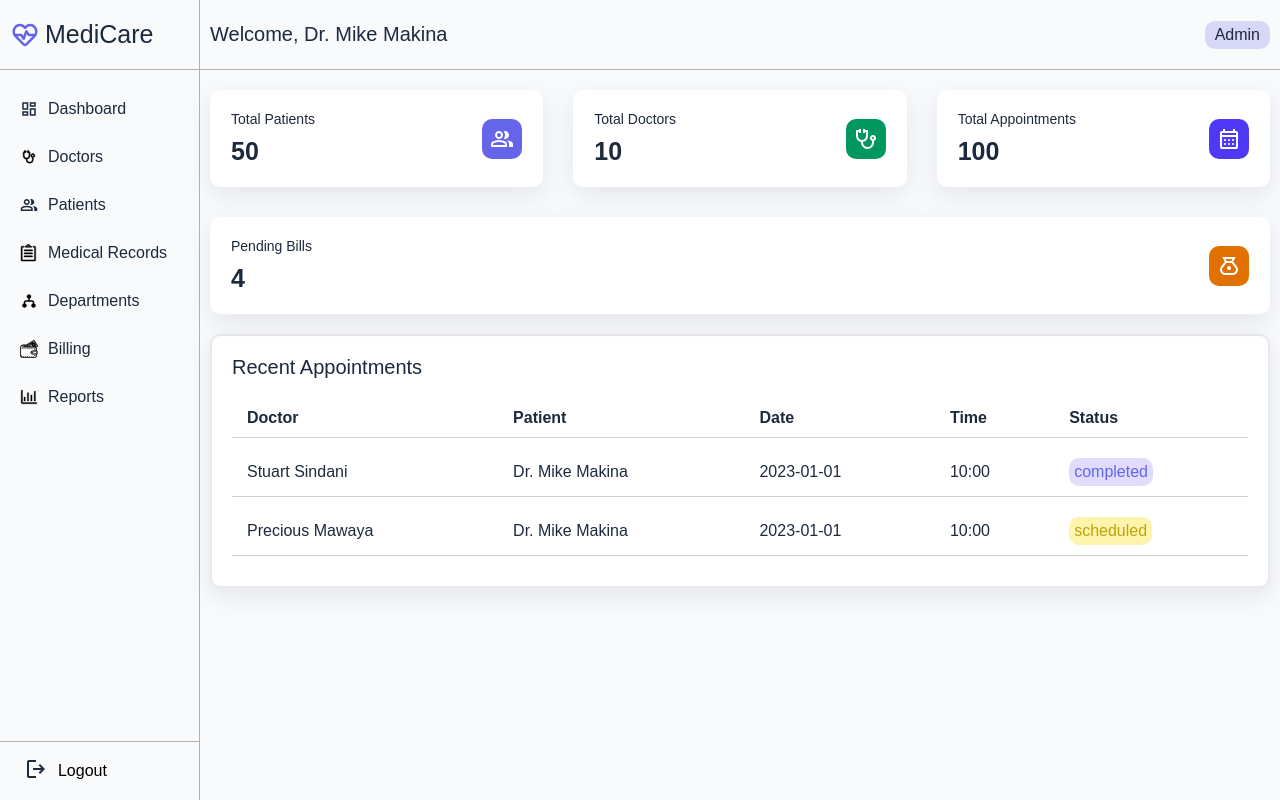
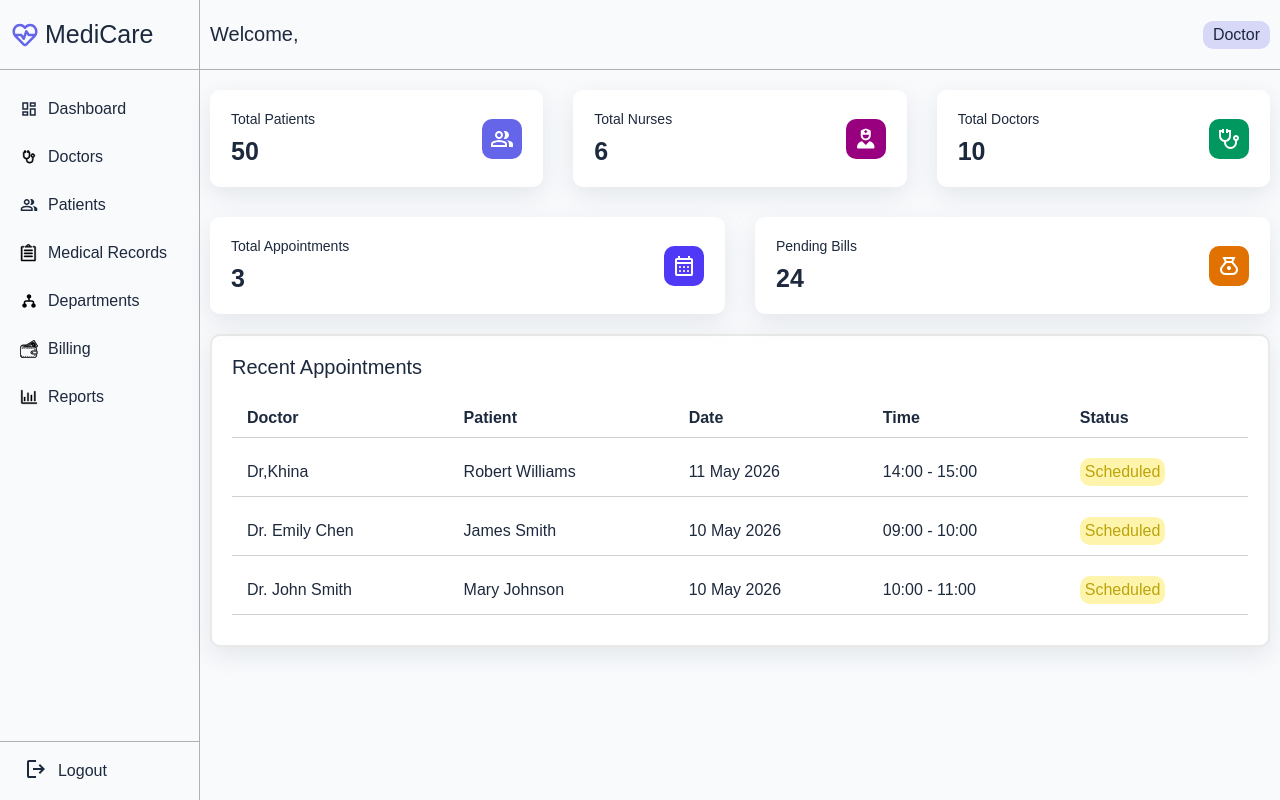
Before and after one commit to jjjjjess/WEBD-2200-FinalProject, a PHP site: page /dashboard.php in a window 1280 px wide. Run offline with PHP 8.4, Linux system fonts and the light colour scheme; a user stored in the database is signed in; data comes from the database, SQL or seed files in the repository.

Commit message:
Implemented dynamic dashboard with role based navigation, stts n logout functionality

```diff
--- a/dashboard.css
+++ b/dashboard.css
@@ -200,6 +200,7 @@ body{
 .bottom-section .right .stats .card .icon-stethoscope{
     background-color:#00985F ;
 }
+
 .bottom-section .right .stats .card .icon-calendar{
     background-color:#4F39F6 ;
 }
--- a/dashboard.php
+++ b/dashboard.php
@@ -1,3 +1,42 @@
+<?php
+include 'dashboard/dbConnection.php';
+
+session_start();
+if (!isset($_SESSION['user_id'])) {
+    header("Location: login.php");
+    exit;
+}
+
+$role = $_SESSION['role'];
+
+$patients = $conn->query("SELECT * FROM patients");
+$doctors = $conn->query("SELECT * FROM doctors");
+$nurses = $conn->query("SELECT * FROM nurses");
+$appointmentCount = $conn->query("SELECT * FROM appointments");
+
+$pendingBills = $conn->query("SELECT * FROM billing WHERE status = 'Pending'");
+
+$appointments = $conn->query("
+    SELECT
+        patients.name AS patient_name,
+        doctors.name AS doctor_name,
+        appointments.appointment_date,
+        appointments.appointment_time,
+        appointments.status
+    FROM appointments
+    JOIN patients ON appointments.patient_id = patients.id
+    JOIN doctors ON appointments.doctor_id = doctors.id
+    ORDER BY appointments.appointment_date DESC
+    LIMIT 5
+");
+
+$totalPatients = $patients ? $patients->num_rows : 0;
+$totalDoctors = $doctors ? $doctors->num_rows : 0;
+$totalNurses = $nurses ? $nurses->num_rows : 0;
+$totalAppointments = $appointmentCount ? $appointmentCount->num_rows : 0;
+$totalPendingBills = $pendingBills ? $pendingBills->num_rows : 0;
+?>
+
 <!DOCTYPE html>
 <html lang="en">
 <head>
@@ -5,6 +44,7 @@
     <meta name="viewport" content="width=device-width, initial-scale=1.0">
     <title>Dashboard</title>
     <link rel="stylesheet" href="dashboard.css">
+    <link rel="stylesheet" href="https://cdnjs.cloudflare.com/ajax/libs/font-awesome/6.5.0/css/all.min.css">
 </head>
 <body>
     <div class="container">
@@ -17,11 +57,12 @@
             </div>
             <div class="right">
                 <div class="user">
-                    Welcome, Dr. Mike Makina
+                    Welcome,
+                    <?php echo $_SESSION['username']; ?>
                 </div>
 
                 <div class="role">
-                    Admin
+                <?php echo $_SESSION['role']; ?>
                 </div>
             </div>
         </div>
@@ -37,13 +78,10 @@
                         <div class="icon">
                             <img src="images/logout2.svg" alt="logout icon">
                         </div>
-
-                        Logout
+                        <a style="text-decoration: none; color: #1D293D;" href="dashboardLogout.php">Logout</a>
                     </button>
                 </div>
             </div>
-
-
 
             <div class="right">
                 <div class="stats">
@@ -53,7 +91,7 @@
                                Total Patients
                             </div>
                             <div class="number">
-                                50
+                                <?php echo $totalPatients;?>
                             </div>
                         </div>
 
@@ -62,13 +100,34 @@
                         </div>
                     </div>
 
+
+                    <?php if ($role === 'Doctor'): ?>
+                    <div class="card">
+                        <div class="card-left">
+                            <div class="title">
+                               Total Nurses
+                            </div>
+                            <div class="number">
+                                <?php echo $totalNurses;?>
+                            </div>
+                        </div>
+
+                        <div class="icon-stethoscope" style="    background-color:#98007f;
+                        ">
+                        <i class="fa-solid fa-user-nurse" style="color: white; font-size: 20px;"></i>
+                        </div>
+                    </div>
+                    <?php endif; ?>
+
+
+                    <?php if ($role === 'Doctor'): ?>
                     <div class="card">
                         <div class="card-left">
                             <div class="title">
                                Total Doctors
                             </div>
                             <div class="number">
-                                10
+                                <?php echo $totalDoctors;?>
                             </div>
                         </div>
 
@@ -76,13 +135,16 @@
                             <img src="images/stethoscope.svg" alt="stethoscope icon">
                         </div>
                     </div>
+                    <?php endif; ?>
+
+
                     <div class="card">
                         <div class="card-left">
                             <div class="title">
                                Total Appointments
                             </div>
                             <div class="number">
-                                100
+                                <?php echo $totalAppointments; ?>
                             </div>
                         </div>
 
@@ -90,13 +152,16 @@
                             <img src="images/calendar.svg" alt="calendar icon">
                         </div>
                     </div>
+
+
+                    <?php if ($role === 'Doctor' || $role === 'Receptionist'): ?>
                     <div class="card">
                         <div class="card-left">
                             <div class="title">
                                Pending Bills
                             </div>
                             <div class="number">
-                                4
+                            <?php echo $totalPendingBills; ?>
                             </div>
                         </div>
 
@@ -104,6 +169,7 @@
                             <img src="images/money.svg" alt="patients icon">
                         </div>
                     </div>
+                    <?php endif; ?>
                 </div>
 
                 <div class="appointments">
@@ -120,45 +186,31 @@
                                 <td>Time</td>
                                 <td>Status</td>
                             </tr>
+                            <?php if($appointments && $appointments->num_rows > 0): ?>
 
+                                <?php while ($row = $appointments->fetch_assoc()): ?>
                                 <tr>
+                                    <td><?php echo $row['doctor_name']; ?></td>
+                                    <td><?php echo $row['patient_name']; ?></td>
+                                    <td><?php echo date("d M Y", strtotime($row['appointment_date'])); ?></td>
+                                    <td><?php echo $row['appointment_time']; ?></td>
                                     <td>
-                                    Stuart Sindani
-                                </td>
-                                <td>
-                                    Dr. Mike Makina
-                                </td>
-                                <td>
-                                    2023-01-01
-                                </td>
-                                <td>
-                                    10:00
-                                </td>
-                                <td>
-                                    <div class="status" style="color: rgb(101, 101, 233);">
-                                        completed
+                                        <div class="status" style="color: #bca40c; background: #fff4ab;">
+                                            <?php echo $row['status']; ?>
                                         </div>
                                     </td>
                                 </tr>
+                                <?php endwhile; ?>
+
+                                <?php else: ?>
+
                                 <tr>
-                                <td>
-                                    Precious Mawaya
-                                </td>
-                                <td>
-                                    Dr. Mike Makina
-                                </td>
-                                <td>
-                                    2023-01-01
-                                </td>
-                                <td>
-                                    10:00
-                                </td>
-                                <td>
-                                    <div class="status" style="color: #bca40c; background: #fff4ab;">
-                                        scheduled
-                                    </div>
+                                    <td colspan="5" style="text-align:center; padding:20px; color: #ff3143;">
+                                        No appointments have been scheduled yet
                                     </td>
                                 </tr>
+
+                                <?php endif; ?>
                         </table>
                     </div>
                 </div>
--- /dev/null
+++ b/dashboard/dbConnection.php
@@ -0,0 +1,20 @@
+<?php
+
+$servername = "localhost";
+$username = "root";
+$password = "";
+$dbname = "hospital_sys";
+
+
+
+$conn = new mysqli(
+    $servername,
+    $username,
+    $password,
+    $dbname
+);
+
+
+if($conn->connect_error){
+    die("Connection failed: " . $conn->connect_error);
+}
--- /dev/null
+++ b/dashboardLogout.php
@@ -0,0 +1,6 @@
+<?php
+session_start();
+session_destroy();
+header("Location: login.php");
+exit;
+?>
--- a/menu.php
+++ b/menu.php
@@ -1,51 +1,71 @@
 <?php
 
+$role = isset($_SESSION['role']) ? $_SESSION['role'] : '';
+
 echo '
-
 <li>
     <div class="icon">
         <img src="images/dashboard.svg" alt="dashboard icon">
     </div>
     <a href="dashboard.php">Dashboard</a>
-                    </li>
+</li>';
+
+if ($role === 'Doctor') {
+    echo '
     <li>
         <div class="icon">
-                            <img src="images/doctors.svg" alt="doctors icon icon">
+            <img src="images/doctors.svg" alt="doctors icon">
         </div>
         <a href="doctors.php">Doctors</a>
-                    </li>
+    </li>';
+}
+
+echo '
 <li>
     <div class="icon">
         <img src="images/patients3.svg" alt="patients icon">
     </div>
     <a href="patients.php">Patients</a>
-                    </li>
+</li>';
+
+if ($role === 'Doctor' || $role === 'Nurse') {
+    echo '
     <li>
         <div class="icon">
-                            <img src="images/records.svg" alt="medical_records icon">
+            <img src="images/records.svg" alt="medical records icon">
         </div>
         <a href="medical_records.php">Medical Records</a>
-                    </li>
+    </li>';
+}
+
+if ($role === 'Doctor') {
+    echo '
     <li>
         <div class="icon">
             <img src="images/department.svg" alt="departments icon">
         </div>
         <a href="departments.php">Departments</a>
-                    </li>
+    </li>';
+}
+
+if ($role === 'Doctor' || $role === 'Receptionist') {
+    echo '
     <li>
         <div class="icon">
-                            <img src="images/billing2.svg" alt="patients icon">
+            <img src="images/billing2.svg" alt="billing icon">
         </div>
         <a href="billing.php">Billing</a>
-                    </li>
+    </li>';
+}
+
+if ($role === 'Doctor') {
+    echo '
     <li>
         <div class="icon">
-                            <img src="images/reports.svg" alt="patients icon">
+            <img src="images/reports.svg" alt="reports icon">
         </div>
         <a href="reports.php">Reports</a>
-                    </li>
-
-';
-
+    </li>';
+}
 
 ?>
```
Lines whose indentation alone changed are shown as unchanged.
